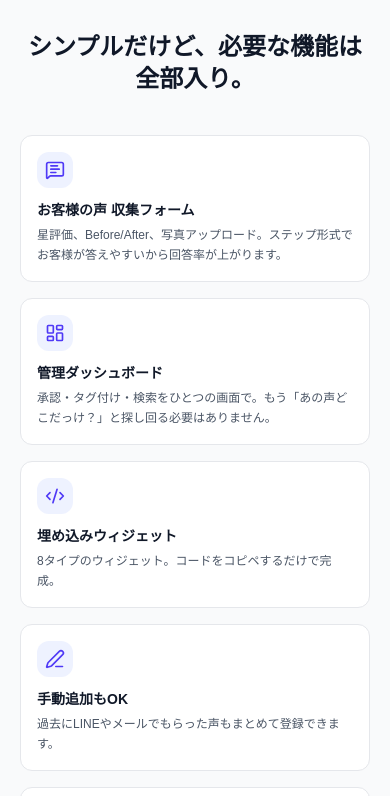
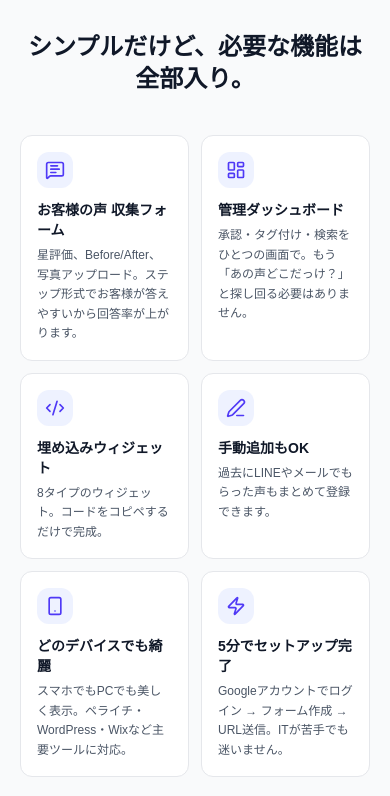
Before and after one commit to forRR444/voice-hub, a Next.js app: page / in a window 390 px wide. Shown: the part 3980-4776 px from the top of the page. Built offline with nearby package versions, Linux system fonts and the light colour scheme; no server answers.

Commit message:
機能一覧をモバイルで2カラム表示に変更

```diff
--- a/src/app/page.tsx
+++ b/src/app/page.tsx
@@ -266,7 +266,7 @@ export default function Home() {
           <h2 className="text-2xl sm:text-3xl font-bold text-center text-gray-900 mb-4">
             シンプルだけど、必要な機能は全部入り。
           </h2>
-          <div className="grid md:grid-cols-3 gap-4 sm:gap-6 mt-10 sm:mt-14">
+          <div className="grid grid-cols-2 md:grid-cols-3 gap-3 sm:gap-6 mt-10 sm:mt-14">
             <div className="bg-white rounded-xl p-4 sm:p-6 border border-gray-200">
               <div className="w-9 h-9 sm:w-10 sm:h-10 bg-indigo-50 text-indigo-600 rounded-xl flex items-center justify-center mb-3 sm:mb-4">
                 <MessageSquareText size={20} />
```
